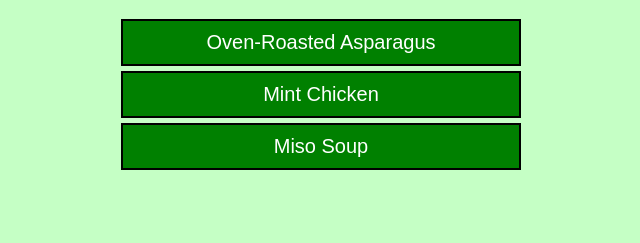
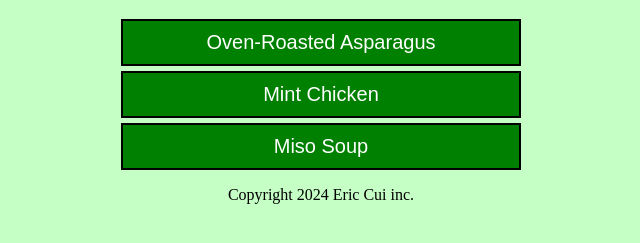
Before and after one commit to EricCui2005/odin-recipes, a plain HTML site: page index.html in a window 1280 px wide. Shown: the part 171-414 px from the top of the page, without its empty margins (319-959 px from the left). Drawn offline with Linux system fonts and the light colour scheme.

```diff
--- a/index.html
+++ b/index.html
@@ -15,6 +15,7 @@
         <a class="bordered" href="./recipes/mint-chicken.html">Mint Chicken</a>
         <a class="bordered" href="./recipes/miso-soup.html">Miso Soup</a>
     </div>
+    <p style="text-align: center;">Copyright 2024 Eric Cui inc.</p>
 
 
 </body>
```
